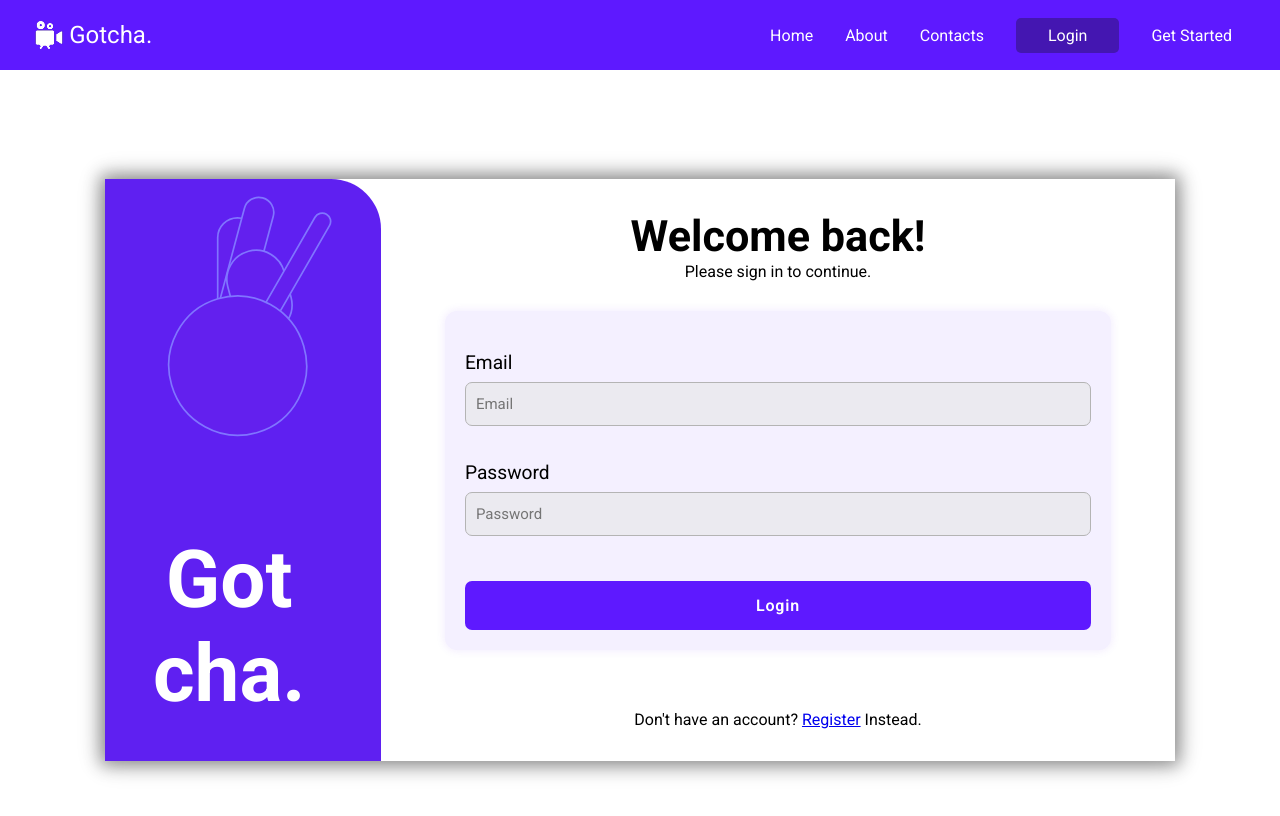
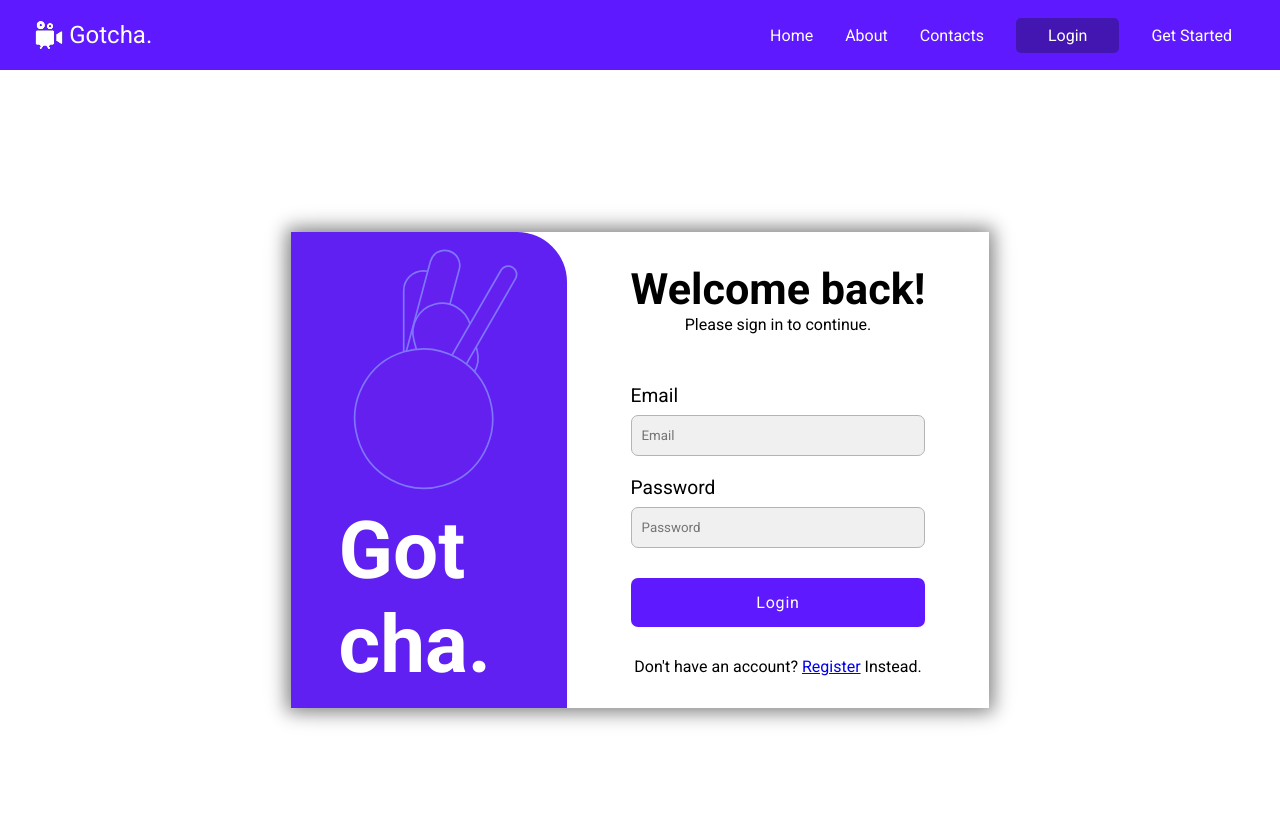
Before and after one commit to Ira7170/movie-app, a React (Create React App) app: page /login in a window 1280 px wide. Shown: the top 816 px of the page. Built offline with nearby package versions, Linux system fonts and the light colour scheme.

Commit message:
Update in folder MovieDashboard the MovieDashboard.module.css

```diff
--- a/src/Pages/MovieDashboard/MovieDashboard.module.css
+++ b/src/Pages/MovieDashboard/MovieDashboard.module.css
@@ -6,7 +6,7 @@
   color: #333;
 }
 
-h1 {
+.dashboardContainer h1 {
   color: #6320EE;
   text-align: center;
   margin-bottom: 24px;
@@ -22,7 +22,7 @@ h1 {
   box-sizing: border-box;
 }
 
-form {
+.dashboardContainer form {
   display: flex;
   flex-wrap: wrap;
   gap: 15px;
@@ -33,7 +33,7 @@ form {
   box-shadow: 0 0 10px rgba(99, 32, 238, 0.1);
 }
 
-form input {
+.dashboardContainer form input {
   flex: 1 1 200px;
   padding: 10px 12px;
   font-size: 15px;
@@ -47,7 +47,7 @@ form input:focus {
   outline: none;
 }
 
-form button {
+.dashboardContainer form button {
   background-color: #6320EE;
   color: white;
   border: none;
@@ -58,7 +58,7 @@ form button {
   transition: background-color 0.3s ease;
 }
 
-form button:hover {
+.dashboardContainer form button:hover {
   background-color: #4b179b;
 }
 
@@ -70,13 +70,13 @@ form button[type='button']:hover {
   background-color: #666;
 }
 
-ul {
+.dashboardContainer ul {
   list-style-type: none;
   padding: 0;
   margin: 0;
 }
 
-ul li {
+.dashboardContainer ul li {
   display: flex;
   align-items: center;
   justify-content: space-between;
@@ -88,7 +88,7 @@ ul li {
   transition: box-shadow 0.3s ease;
 }
 
-ul li:hover {
+.dashboardContainer ul li:hover {
   box-shadow: 0 4px 20px rgba(99, 32, 238, 0.15);
 }
 
```
